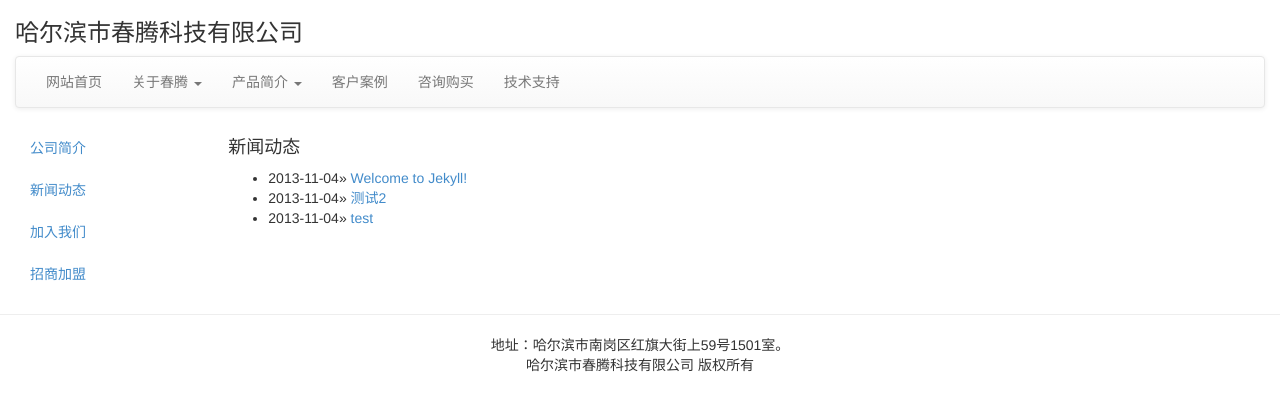
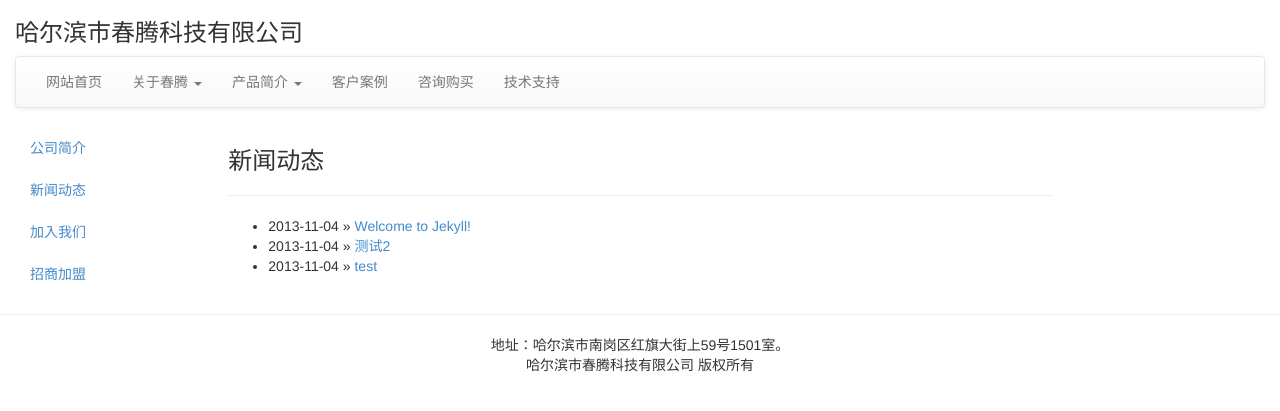
Before and after one commit to Zhou0426/counting_site, a Jekyll site: the page built from about/news.html, in a window 1280 px wide. Shown: the top 411 px of the page. Built offline with Jekyll 4.4.1, drawn with Linux system fonts in a browser that asks for light colours; Markdown is read by kramdown in place of the engine named in the settings.

Commit message:
修改格式

```diff
--- a/about/news.html
+++ b/about/news.html
@@ -2,10 +2,18 @@
 layout: about
 title: 新闻动态
 ---
-
-	<h4>新闻动态</h4>
+<div>
+	<h3>新闻动态</h3>
+	<hr/>
+</div>
+<div>
 	<ul>
 		{% for post in site.categories.news %}
-			<li><span>{{ post.date | date: "%Y-%m-%d" }}</span>&raquo; <a href="{{ site.baseurl }}{{ post.url }}">{{ post.title }}</a></li>
+		<li>
+			<span>{{ post.date | date: "%Y-%m-%d" }}</span>
+			&raquo;
+			<a href="{{ site.baseurl }}{{ post.url }}">{{ post.title }}</a>
+		</li>
 		{% endfor %}
 	</ul>
+</div>
```
Also changed, not shown: 1 other file.
